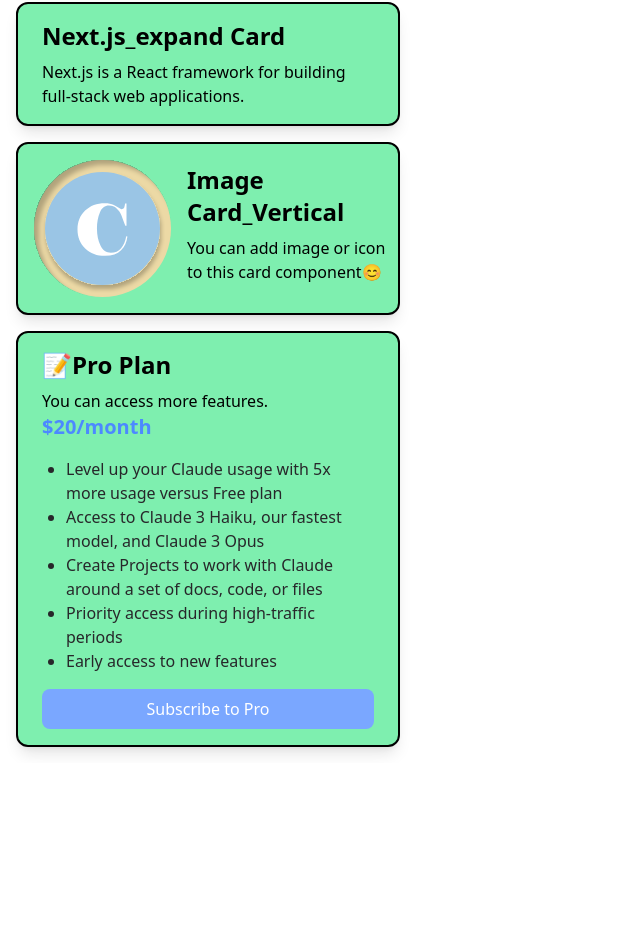
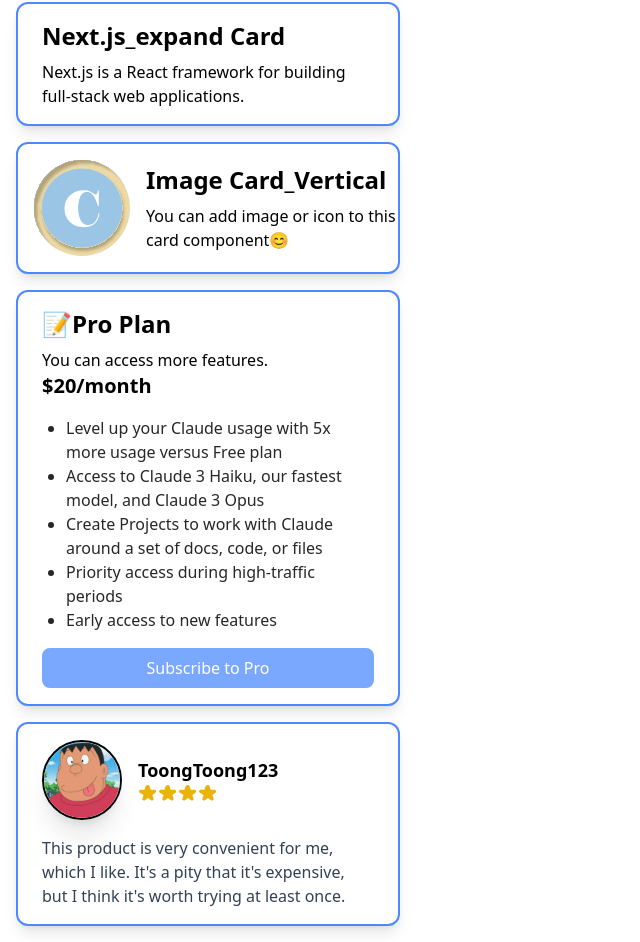
Before and after one commit to Poten14/Componique, a Next.js app: page /js in a window 1280 px wide. Shown: the part 154-1096 px from the top of the page, without its empty margins (0-640 px from the left). Before the commit the page ends 917 px from the top, so only its background shows below. Built offline with nearby package versions, Linux system fonts and the light colour scheme.

Commit message:
feat: Card5 clear

```diff
--- a/src/app/(page)/js/page.tsx
+++ b/src/app/(page)/js/page.tsx
@@ -2,6 +2,7 @@
 import Card2 from "@components/Card/Card2";
 import Card3 from "@components/Card/Card3";
 import Card4 from "@components/Card/Card4";
+import Card5 from "@components/Card/Card5";
 const page = () => {
   return (
     <div>
@@ -14,6 +15,7 @@
         description="Next.js is a React framework for building full-stack web applications."
         detail="You use React Components to build user interfaces, and Next.js for additional features and optimizations."
       />
+
       <Card3
         title="Image Card_Vertical"
         description="You can add image or icon to this card component😊"
@@ -32,6 +34,12 @@
         ]}
         buy="Subscribe to Pro"
       />
+      <Card5
+        avatar="/avatar1.svg"
+        name="ToongToong123"
+        rate={4}
+        review="This product is very convenient for me, which I like. It's a pity that it's expensive, but I think it's worth trying at least once."
+      />
     </div>
   );
 };
--- a/src/components/Card/Card1.tsx
+++ b/src/components/Card/Card1.tsx
@@ -6,7 +6,7 @@
 
 const Card1 = ({ title, description }: BasicCard) => {
   return (
-    <div className="m-4 max-w-sm rounded-xl border-2 border-black bg-[#7EEFAF] shadow-lg">
+    <div className="m-4 max-w-sm rounded-xl border-2 border-[#4C89FF] bg-white shadow-lg">
       <div className="px-6 py-4">
         <div className="mb-2 text-2xl font-bold">{title}</div>
         <p className="text-base text-gray-700">{description}</p>
--- a/src/components/Card/Card2.tsx
+++ b/src/components/Card/Card2.tsx
@@ -20,7 +20,7 @@
   };
   return (
     <div
-      className="m-4 max-w-sm cursor-pointer rounded-xl border-2 border-black bg-[#7EEFAF] shadow-lg"
+      className="m-4 max-w-sm cursor-pointer rounded-xl border-2 border-[#4C89FF] bg-white shadow-lg"
       onClick={toggleExpand}
     >
       <div className="px-6 py-4">
--- a/src/components/Card/Card3.tsx
+++ b/src/components/Card/Card3.tsx
@@ -6,8 +6,8 @@
 
 const Card3 = ({ title, description, image }: imageCard) => {
   return (
-    <div className="m-4 flex max-w-sm rounded-xl border-2 border-black bg-[#7EEFAF] shadow-lg">
-      <img src={image} alt="Card Image" className="m-4" />
+    <div className="m-4 flex max-w-sm rounded-xl border-2 border-[#4C89FF] bg-white shadow-lg">
+      <img src={image} alt="Card Image" className="m-4 w-24" />
       <div className="px-auto py-5">
         <div className="mb-2 text-2xl font-bold">{title}</div>
         <p className="text-base text-gray-700">{description}</p>
--- a/src/components/Card/Card4.tsx
+++ b/src/components/Card/Card4.tsx
@@ -7,13 +7,13 @@
   buy: string;
 }
 
-const Card1 = ({ title, description, price, features, buy }: PricingCard) => {
+const Card4 = ({ title, description, price, features, buy }: PricingCard) => {
   return (
-    <div className="m-4 max-w-sm rounded-xl border-2 border-black bg-[#7EEFAF] shadow-lg">
+    <div className="m-4 max-w-sm rounded-xl border-2 border-[#4C89FF] bg-white shadow-lg">
       <div className="px-6 py-4">
         <div className="mb-2 text-2xl font-bold">{title}</div>
         <p className="text-base text-gray-700">{description}</p>
-        <div className="mb-4 text-xl font-semibold text-[#4C89FF]">{price}</div>
+        <div className="mb-4 text-xl font-semibold">{price}</div>
         <ul className="mb-4 mt-2 list-disc pl-6 text-zinc-800">
           {features.map((features: string, index: number) => {
             return <li key={index}>{features}</li>;
@@ -26,4 +26,4 @@
     </div>
   );
 };
-export default Card1;
+export default Card4;
--- /dev/null
+++ b/src/components/Card/Card5.tsx
@@ -0,0 +1,55 @@
+import React from "react";
+
+// ReviewCardProps 인터페이스 정의
+interface ReviewCardProps {
+  avatar: string; // 사용자 아이콘, 이미지
+  name: string;
+  rate: number; // 0~5
+  review: string;
+}
+
+// 별점 매기기
+const ratingStars = (rate: number) => {
+  const stars = [];
+  for (let i = 0; i < 5; i++) {
+    stars.push(
+      <svg
+        key={i}
+        xmlns="http://www.w3.org/2000/svg"
+        viewBox="0 0 24 24"
+        fill={i < rate ? "currentColor" : "none"}
+        stroke="currentColor"
+        className={`h-5 w-5 ${i < rate ? "text-yellow-500" : "text-white"}`}
+      >
+        <path
+          strokeLinecap="round"
+          strokeLinejoin="round"
+          strokeWidth="2"
+          d="M11.049 2.927c.3-.921 1.603-.921 1.902 0l1.357 4.209a1 1 0 00.95.69h4.428c.969 0 1.372 1.24.588 1.81l-3.586 2.624a1 1 0 00-.364 1.118l1.357 4.209c.3.921-.755 1.688-1.54 1.118l-3.586-2.623a1 1 0 00-1.176 0l-3.586 2.623c-.784.57-1.838-.197-1.539-1.118l1.357-4.209a1 1 0 00-.364-1.118L2.72 9.636c-.784-.57-.38-1.81.588-1.81h4.428a1 1 0 00.95-.69l1.357-4.209z"
+        />
+      </svg>,
+    );
+  }
+  return stars;
+};
+
+const Card5 = ({ avatar, name, rate, review }: ReviewCardProps) => {
+  return (
+    <div className="m-4 max-w-sm rounded-xl border-2 border-[#4C89FF] bg-white shadow-lg">
+      <div className="flex items-center px-6 py-4">
+        <img
+          src={avatar}
+          alt={name}
+          className="mr-4 h-20 w-20 rounded-full border-2 shadow-xl"
+        />
+        <div className="flex flex-col">
+          <div className="text-lg font-bold">{name}</div>
+          <div className="flex">{ratingStars(rate)}</div>
+        </div>
+      </div>
+      <div className="px-6 pb-4 text-slate-700">{review}</div>
+    </div>
+  );
+};
+
+export default Card5;
```
Also changed, not shown: public/avatar1.svg (added).
